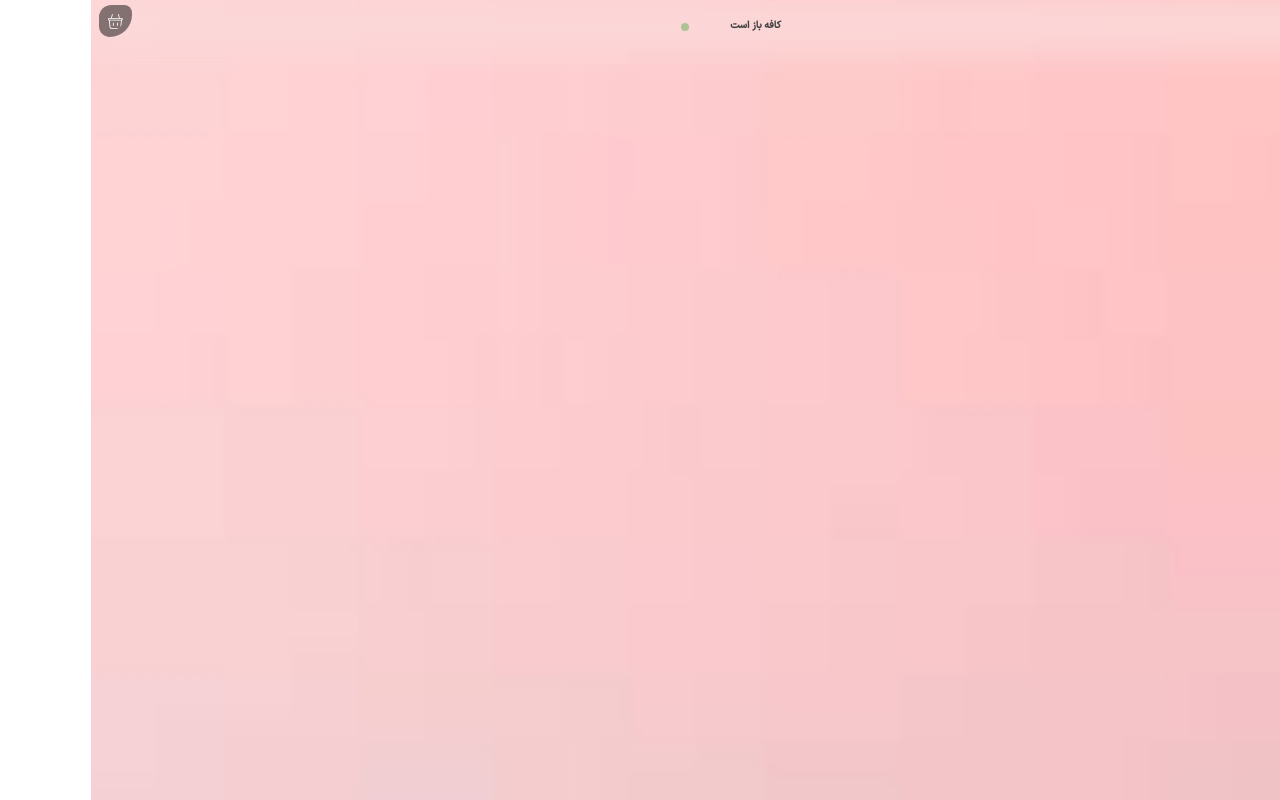
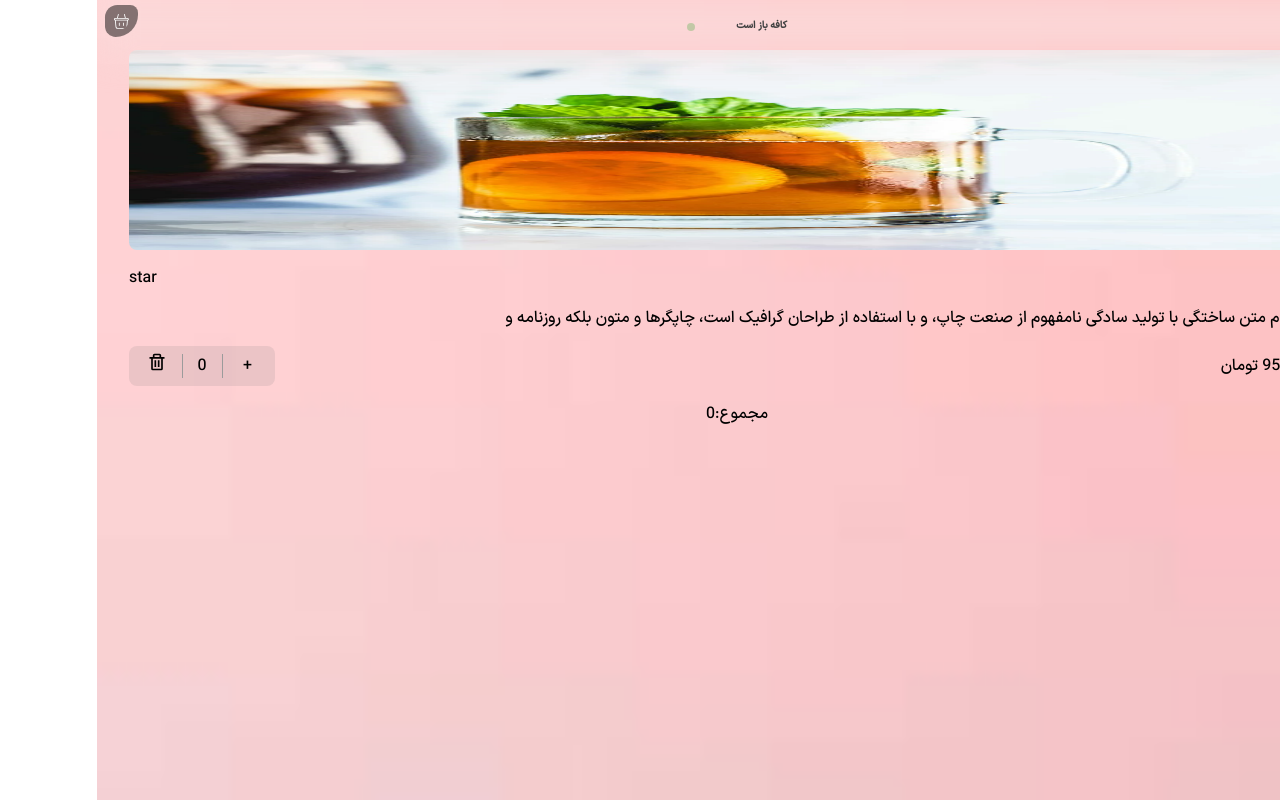
Before and after one commit to sajadmahziari/cofe, a React (Create React App) app: page /product/1 in a window 1280 px wide. Before the commit this address had no page. Built offline with nearby package versions, Linux system fonts and the light colour scheme.

Commit message:
create product page

```diff
--- a/src/assets/styles/main.css
+++ b/src/assets/styles/main.css
@@ -96,13 +96,22 @@ body {
 .w-25 {
     width: 25%;
 }
-
+.w-95{
+    width: 95%;
+}
 .w-75 {
     width: 74%;
 }
 
 .w-70 {
     width: 70%;
+}
+.text-right{
+    text-align: right;
+}
+.borderRl {
+    border-right: 1px solid #9b9b9b;
+    border-left: 1px solid #9b9b9b;
   }
 
 .w-100 {
@@ -128,6 +137,9 @@ body {
 .justify-content-center {
     justify-content: center;
 }
+.justify-content-between {
+    justify-content: space-between;
+}
 
 .flex-direction-col {
     flex-direction: column;
@@ -138,12 +150,14 @@ body {
     justify-content: center;
     align-items: center;
 }
+
 .groupProducts {
     position: fixed;
     z-index: 9;
     top: 16%;
     color: #fff;
 }
+
 .sliderCategury {
     height: 200px;
 }
@@ -152,7 +166,9 @@ body {
     color: #999;
     font-size: 12px;
 }
-
+.notAction{
+    pointer-events: none;
+}
 .categuryBest {
     color: #999;
     font-size: 10px;
@@ -423,7 +439,8 @@ svg {
 .mb-1 {
     margin-bottom: 1rem;
 }
-.f-bold{
+
+.f-bold {
     font-weight: bold;
 }
 
@@ -442,9 +459,11 @@ svg {
     height: 55px;
     overflow: clip;
 }
+
 .imgProduct {
     width: 50px;
 }
+
 .priceHeader {
     font-size: 10px;
     width: 80%;
@@ -455,27 +474,63 @@ svg {
     background-color: red;
     z-index: 99;
 }
-
+.pr-1{
+    padding-right: 1rem;
+}
 .PriceProduct {
     display: flex;
     flex-direction: column;
     font-size: 12px;
 }
-  .PriceProduct span:first-child{
+
+.PriceProduct span:first-child {
     color: green;
 }
+
 .nameProduct {
     color: #151515;
     font-size: 12px;
 }
+
+.productImage {
+    width: 95%;
+    height: 200px;
+    border-radius: 8px;
+}
+
+.productOrder {
+    display: flex;
+    flex-direction: column;
+    justify-content: center;
+    align-items: center;
+}
+.boxOperation {
+    display: flex;
+    justify-content: space-between;
+    width: 130px;
+    height: 40px;
+    align-items: center;
+    backdrop-filter: invert(8%);
+    border-radius: 8px;
+    padding: 0 8px;
+  }
+.groupBuy {
+    display: flex;
+    width: 95%;
+    justify-content: space-between;
+    align-items: center;
+}
+.mt-1{
+    margin-top: 1rem;
+}
 /* about  */
-.aboutImg{
+.aboutImg {
     width: 95%;
     margin: 0 auto;
     border-radius: 8px;
 }
 
-.textAbout{
+.textAbout {
     font-size: 10px;
     width: 90%;
     margin: 0 auto;
@@ -483,6 +538,7 @@ svg {
     font-weight: bold;
     line-height: 25px;
 }
+
 .media {
     display: flex;
     justify-content: space-evenly;
@@ -494,11 +550,13 @@ svg {
     padding: 1rem 0;
     border-radius: 8px;
 }
+
 .media a {
     display: flex;
     justify-content: space-evenly;
     align-items: center;
 }
+
 .phonesbox {
     display: flex;
     justify-content: space-around;
@@ -510,6 +568,7 @@ svg {
     height: 60px;
     margin-top: 1rem;
 }
+
 .btnCallUs {
     text-align: center;
     text-decoration: none;
@@ -526,4 +585,5 @@ svg {
     justify-content: center;
     align-items: center;
 }
+
 /* about  */
--- /dev/null
+++ b/src/component/categury/Product.js
@@ -0,0 +1,67 @@
+import { useEffect, useState } from 'react';
+import { useParams } from 'react-router-dom';
+import IceTee from './../../assets/images/drinkCold/IceTee.webp';
+import appleJuse from './../../assets/images/drinkCold/appleJuse.jpg';
+import drinkJuse from './../../assets/images/drinkCold/drinkJuse.webp';
+import iceCofe from './../../assets/images/drinkCold/iceCofe.jpg';
+import iceMoka from './../../assets/images/drinkCold/iceMoka.jpg';
+import mohito from './../../assets/images/drinkCold/mohito.jpg';
+import orangeJuse from './../../assets/images/drinkCold/orangeJuse.jpeg';
+import { BiTrash } from "react-icons/bi";
+
+
+
+const Product = () => {
+    const params = useParams();
+
+    const [product, setProduct] = useState([
+        { price: 9500, name: "چایی سرد", img: IceTee, id: 1 },
+        { price: 1000, name: "اب سیب", img: appleJuse, id: 2 },
+        { price: 1000, name: "آب هندوانه", img: drinkJuse, id: 3 },
+        { price: 1000, name: "آیس کافه", img: iceCofe, id: 4 },
+        { price: 1000, name: "آیس موکا", img: iceMoka, id: 5 },
+        { price: 1000, name: "موهیتو", img: mohito, id: 6 },
+        { price: 1000, name: "آب پرتقال", img: orangeJuse, id: 7 },
+    ])
+    const idS = params.id;
+    const [state, setState] = useState([]);
+
+    useEffect(() => {
+        const index = product.find((p) => p.id == idS);
+        setState(index)
+    })
+    const [counter, setCounter] = useState(0)
+
+    return (
+        <>
+            <div className='productOrder'>
+                <img className='productImage' src={state.img} />
+                <div className='d-flex justify-content-between productName  mt-1 w-95 mb-1'>
+                    <span className='f-bold'>{state.name}</span>
+                    <span>star</span>
+                </div>
+                <span className='text-right w-95'>لورم ایپسوم متن ساختگی با تولید سادگی نامفهوم از صنعت چاپ، و با استفاده از طراحان گرافیک است، چاپگرها و متون بلکه روزنامه و </span>
+                <div className=' groupBuy mt-1'>
+                    <div className='productPrice'>
+                        <span> قیمت: </span>
+                        <span>{state.price}</span>
+                        <span> تومان </span>
+                    </div>
+                    <div className='boxOperation '>
+                        <div className='w-30 text-center' onClick={() => setCounter(counter + 1)}>+</div>
+                        <div className='w-30 text-center borderRl'>{counter}</div>
+                        <div className={counter === 0 ? 'w-30 text-center notAction' : 'w-30 text-center'} onClick={() => setCounter(counter - 1)}>{counter > 0 ? "-" : <BiTrash />}</div>
+                    </div>
+
+                </div>
+                <div className='w-100 sumPrice mt-1 text-center'>
+                   <span> مجموع:</span>
+                    <span>{state.price*counter}</span>
+                </div>
+            </div>
+
+        </>
+    );
+}
+
+export default Product;
--- a/src/component/categury/Products.js
+++ b/src/component/categury/Products.js
@@ -6,6 +6,7 @@ import iceCofe from './../../assets/images/drinkCold/iceCofe.jpg';
 import iceMoka from './../../assets/images/drinkCold/iceMoka.jpg';
 import mohito from './../../assets/images/drinkCold/mohito.jpg';
 import orangeJuse from './../../assets/images/drinkCold/orangeJuse.jpeg';
+import { Link } from 'react-router-dom';
 
 const Products = ({ closePopUp }) => {
     const [categury] = useState([
@@ -26,11 +27,11 @@ const Products = ({ closePopUp }) => {
                 {
                     categury.map((cat, index) => {
                         return (
-                            <div key={index} className="itemProduct" onClick={() => console.log('ads')}>
+                            <Link to={`product/${cat.id}`} id={cat.id} key={index} className="itemProduct" onClick={() => console.log('ads')}>
                                 <img className="imgProduct" src={cat.img} />
                                 <span className="nameProduct">{cat.name}</span>
                                 <span className="PriceProduct"><span>{cat.price} </span><span>تومان</span></span>
-                            </div>
+                            </Link>
                         )
                     })
                 }
--- a/src/component/rout/Rout.js
+++ b/src/component/rout/Rout.js
@@ -1,8 +1,9 @@
 import Index from "./../home/Index";
 import About from "./../about/About";
+import Product from "../categury/Product";
 const rout = [
     { path: "/", exact: "true", Component: Index },
     { path: "/about", Component: About },
-    // { path: "/categury/product/:id", Component: Product },
+    { path: "/product/:id", Component: Product },
 ]
 export default rout;
```
Lines whose indentation alone changed are shown as unchanged.
